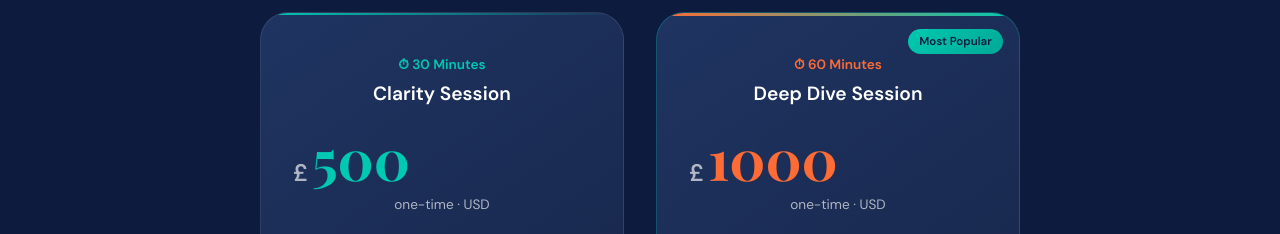
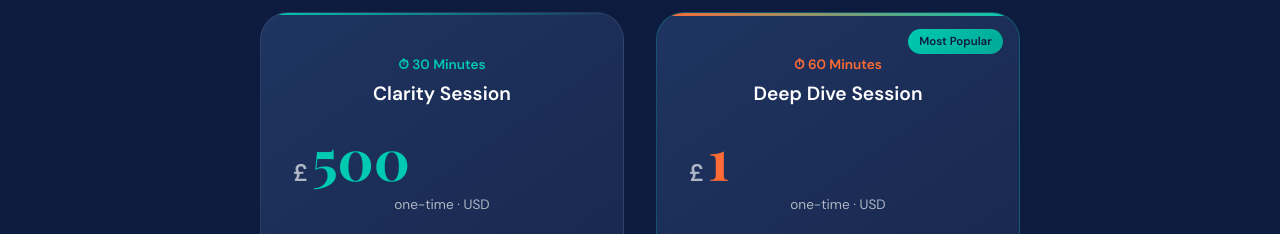
Before and after one commit to wavelengthtalk/Wavelength, a plain HTML site: page index.html in a window 1280 px wide. Shown: the part 3640-3874 px from the top of the page. Drawn offline with nearby package versions, Linux system fonts and the light colour scheme; a web font is replaced by a local one.

Commit message:
Update index.html

```diff
--- a/index.html
+++ b/index.html
@@ -1127,7 +1127,7 @@
         <div class="price-title">Deep Dive Session</div>
         <div class="price-amount">
           <span class="price-dollar">£</span>
-          <span class="price-num">1000</span>
+          <span class="price-num">1</span>
         </div>
         <div class="price-per">one-time · USD</div>
         <ul class="price-features">
```
